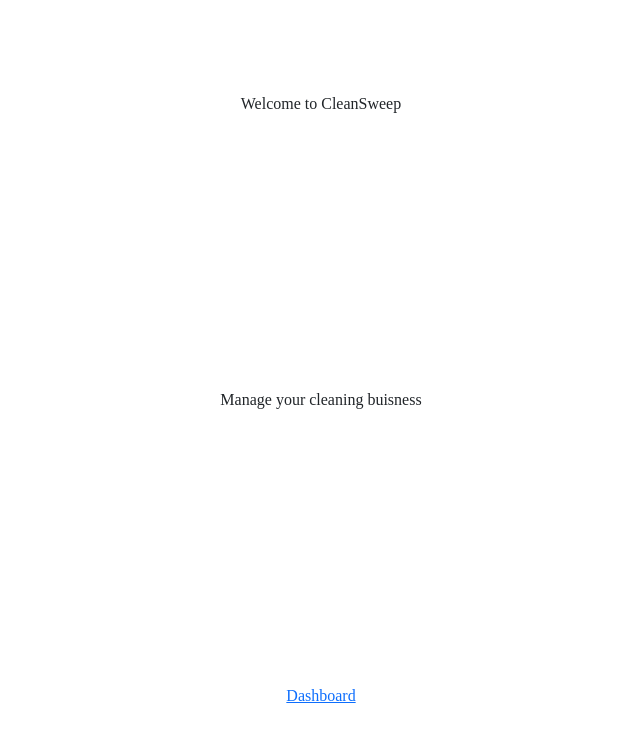
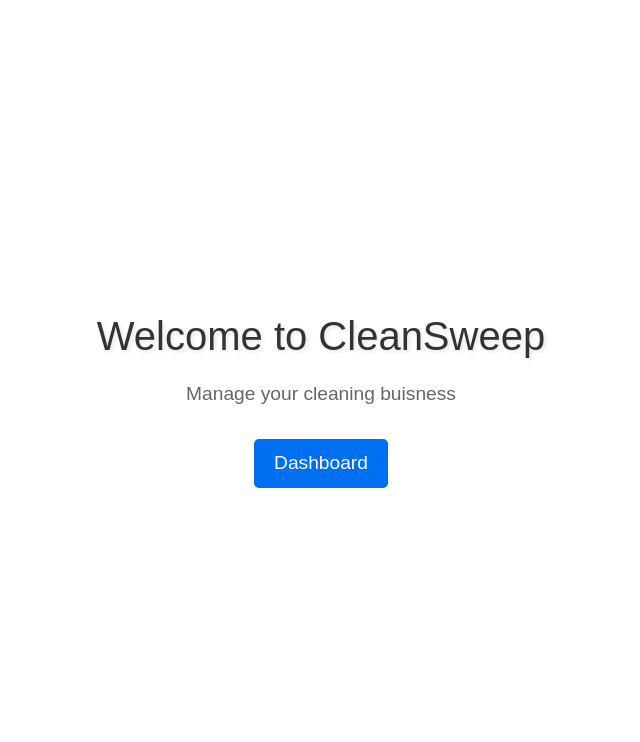
Before and after one commit to devaneyj3/cleaning_app, a Next.js app in the folder admin/: page / in a window 1280 px wide. Shown: the top 742 px of the page, without its empty margins (319-959 px from the left). Built offline with nearby package versions, Linux system fonts and the light colour scheme.

Commit message:
change styles

```diff
--- a/admin/src/app/dashboard/dashboard.css
+++ b/admin/src/app/dashboard/dashboard.css
@@ -1,17 +1,31 @@
+/* dashboard.css */
+
 main {
-	text-align: center;
 	display: flex;
-	height: 50vh;
-	width: 100%;
 	flex-direction: column;
-	justify-content: space-evenly;
+	align-items: center;
+	justify-content: center;
+	padding: 20px;
+	font-family: "Arial", sans-serif;
+	background-color: #f7f9fc;
 }
 
 h1 {
-	font-weight: bold;
-	font-size: xx-large;
+	font-size: 2.5em;
+	color: #333;
+	margin-bottom: 20px;
+	text-shadow: 2px 2px 4px rgba(0, 0, 0, 0.1);
 }
 
 p {
-	font-style: italic;
+	font-size: 1.2em;
+	color: #666;
+	margin-bottom: 15px;
+	text-align: center;
+	max-width: 800px;
 }
+
+.tables {
+	display: flex;
+	flex-wrap: wrap;
+}
--- a/admin/src/app/dashboard/page.js
+++ b/admin/src/app/dashboard/page.js
@@ -13,8 +13,10 @@ export default function Dashboard() {
 			<h1>Welcome to your dashboard</h1>
 			<p>You can create your employees, locations, and products</p>
 			<p>Click on an employee, location, and products for more information</p>
-			<EmployeeTable />
-			<LocationTable />
+			<section className="tables">
+				<EmployeeTable />
+				<LocationTable />
+			</section>
 		</main>
 	);
 }
--- a/admin/src/app/globals.css
+++ b/admin/src/app/globals.css
@@ -1,137 +1,3 @@
-/* http://meyerweb.com/eric/tools/css/reset/
-   v2.0 | 20110126
-   License: none (public domain)
-*/
-
-html,
-body,
-div,
-span,
-applet,
-object,
-iframe,
-h1,
-h2,
-h3,
-h4,
-h5,
-h6,
-p,
-blockquote,
-pre,
-a,
-abbr,
-acronym,
-address,
-big,
-cite,
-code,
-del,
-dfn,
-em,
-img,
-ins,
-kbd,
-q,
-s,
-samp,
-small,
-strike,
-strong,
-sub,
-sup,
-tt,
-var,
-b,
-u,
-i,
-center,
-dl,
-dt,
-dd,
-ol,
-ul,
-li,
-fieldset,
-form,
-label,
-legend,
-table,
-caption,
-tbody,
-tfoot,
-thead,
-tr,
-th,
-td,
-article,
-aside,
-canvas,
-details,
-embed,
-figure,
-figcaption,
-footer,
-header,
-hgroup,
-menu,
-nav,
-output,
-ruby,
-section,
-summary,
-time,
-mark,
-audio,
-video {
-	margin: 0;
-	padding: 0;
-	border: 0;
-	font-size: 100%;
-	font: inherit;
-	vertical-align: baseline;
+html {
+	background-color: #f7f9fc;
 }
-/* HTML5 display-role reset for older browsers */
-article,
-aside,
-details,
-figcaption,
-figure,
-footer,
-header,
-hgroup,
-menu,
-nav,
-section {
-	display: block;
-}
-body {
-	line-height: 1;
-	display: flex;
-	justify-content: center;
-}
-ol,
-ul {
-	list-style: none;
-}
-blockquote,
-q {
-	quotes: none;
-}
-blockquote:before,
-blockquote:after,
-q:before,
-q:after {
-	content: "";
-	content: none;
-}
-table {
-	border-collapse: collapse;
-	border-spacing: 0;
-}
-
-@media (prefers-color-scheme: dark) {
-	html {
-		color-scheme: dark;
-	}
-}
--- a/admin/src/app/page.module.css
+++ b/admin/src/app/page.module.css
@@ -1,8 +1,40 @@
+/* page.module.css */
+
 .main {
 	display: flex;
 	flex-direction: column;
-	justify-content: space-between;
 	align-items: center;
-	padding: 6rem;
-	min-height: 100vh;
+	justify-content: center;
+	height: 100vh;
+	padding: 20px;
+	font-family: "Arial", sans-serif;
 }
+
+.main h1 {
+	font-size: 2.5em;
+	color: #333;
+	margin-bottom: 20px;
+	text-shadow: 2px 2px 4px rgba(0, 0, 0, 0.1);
+}
+
+.main p {
+	font-size: 1.2em;
+	color: #666;
+	margin-bottom: 30px;
+	text-align: center;
+}
+
+.main a {
+	display: inline-block;
+	padding: 10px 20px;
+	font-size: 1.2em;
+	color: #fff;
+	background-color: #0070f3;
+	border-radius: 5px;
+	text-decoration: none;
+	transition: background-color 0.3s ease;
+}
+
+.main a:hover {
+	background-color: #0051a8;
+}
--- a/admin/src/components/EmployeeTable/index.js
+++ b/admin/src/components/EmployeeTable/index.js
@@ -75,6 +75,7 @@ export default function EmployeeTable() {
 					labels={employeeLabelArr}
 					onEdit={editEmployee}
 					onDelete={deleteEmployee}
+					api="employees"
 				/>
 			) : (
 				<p>Create your first employee to get started</p>
--- a/admin/src/components/LocationTable/index.js
+++ b/admin/src/components/LocationTable/index.js
@@ -75,6 +75,7 @@ export default function LocationTable() {
 						labels={locationLabelsArray}
 						onEdit={editLocation}
 						onDelete={deleteLocation}
+						api="locations"
 					/>
 				</>
 			) : (
```
Also changed, not shown: admin/src/components/table/index.js (+5 -4 lines), admin/src/components/table/table.module.css (deleted, +0 -26 lines).
